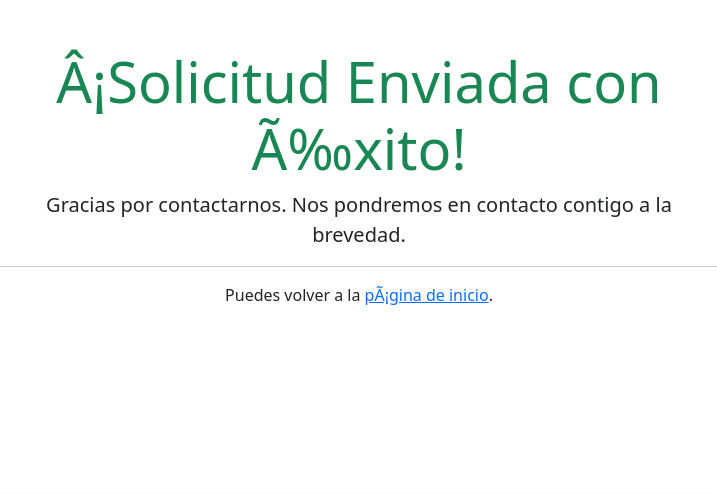
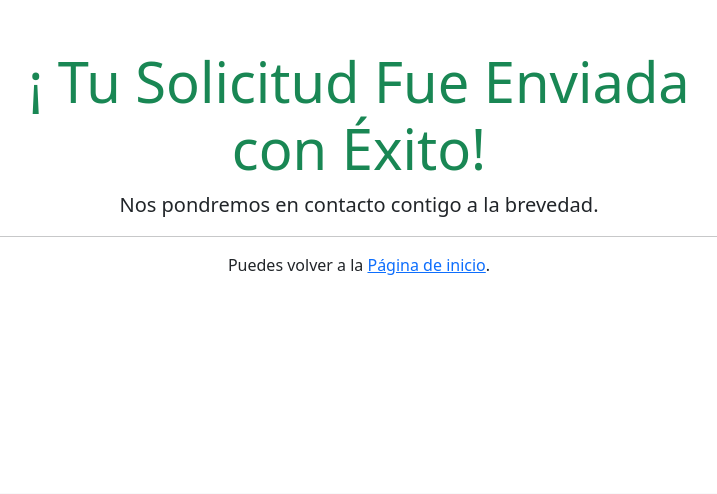
Before and after one commit to sercano74/serca_project, a Django app: page /contacto/success/ in a window 1280 px wide. Shown: the part 83-577 px from the top of the page, without its empty margins (281-998 px from the left). Run offline with Django 5.2, Linux system fonts and the light colour scheme.

Commit message:
Ir al list contactanos

```diff
--- a/templates/contact/contact_form.html
+++ b/templates/contact/contact_form.html
@@ -3,9 +3,9 @@
 {% block title %}Contacto{% endblock %}
 
 {% block content %}
-<div class="container mt-5">
+<div class="container mt-4">
     <div class="row justify-content-center">
-        <div class="col-md-6">
+        <div class="col-md-8">
             <div class="card">
                 <div class="card-header">
                     <h3 class="mb-0">Contáctanos</h3>
--- a/templates/contact/contact_success.html
+++ b/templates/contact/contact_success.html
@@ -6,11 +6,11 @@
 <div class="container mt-5">
     <div class="row justify-content-center">
         <div class="col-md-8 text-center">
-            <h1 class="display-4 text-success">Â¡Solicitud Enviada con Ã‰xito!</h1>
-            <p class="lead">Gracias por contactarnos. Nos pondremos en contacto contigo a la brevedad.</p>
+            <h1 class="display-4 text-success">¡ Tu Solicitud Fue Enviada con Éxito!</h1>
+            <p class="lead">Nos pondremos en contacto contigo a la brevedad.</p>
             <hr>
             <p>
-                Puedes volver a la <a href="{% url 'core:home' %}">pÃ¡gina de inicio</a>.
+                Puedes volver a la <a href="{% url 'core:home' %}">Página de inicio</a>.
             </p>
         </div>
     </div>
--- a/templates/core/home.html
+++ b/templates/core/home.html
@@ -8,6 +8,9 @@
         <h1 class="display-5 fw-bold">SERCA Ingeniería, Construcción y Montajes</h1>
         <p class="col-md-8 fs-4">Trabajamos día a día creando valor.</p>
         <a href="{% url 'contact:contact_request' %}" class="btn btn-custom-dark-blue btn-lg">Contáctanos !!</a>
+        {% if user.is_superuser %}
+        <a href="{% url 'contact:contact_list' %}" class="btn btn-custom-orange btn-lg ms-2">Ver Solicitudes</a>
+        {% endif %}
     </div>
 </div>
 
```
